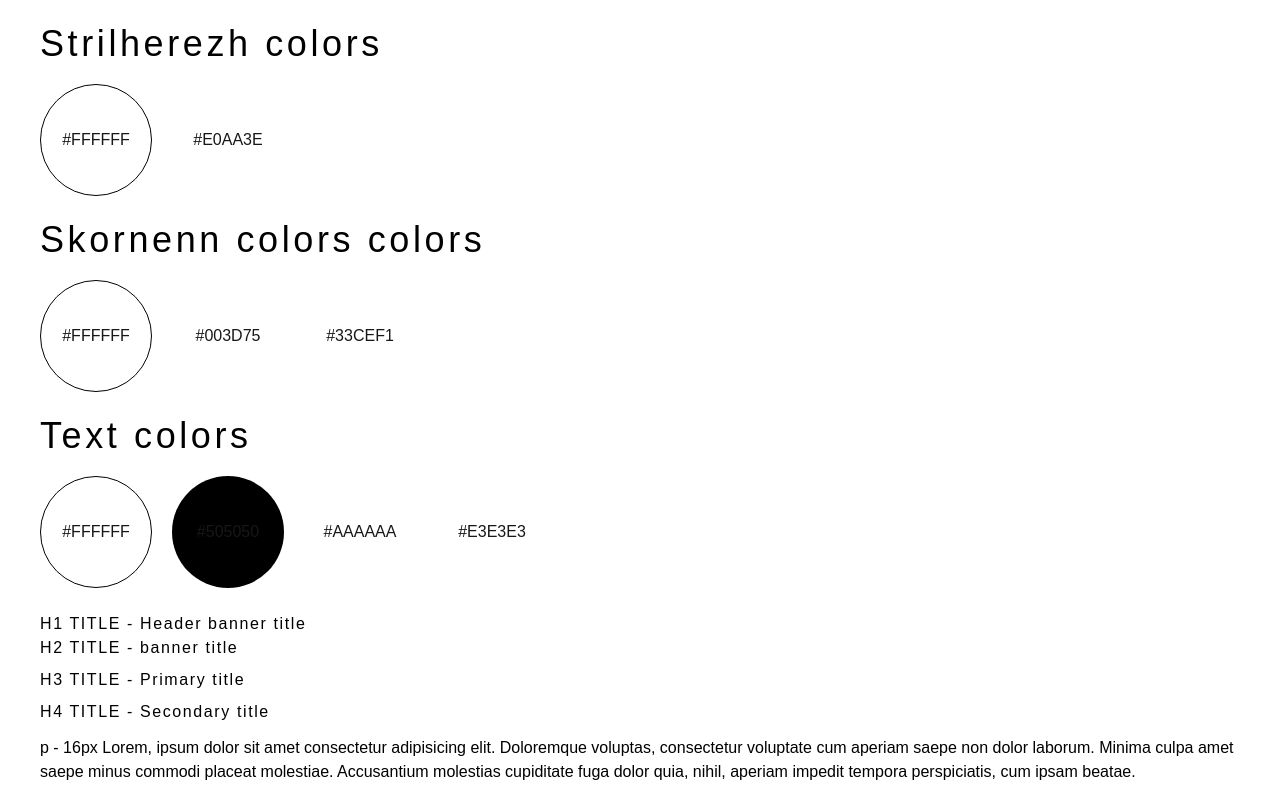
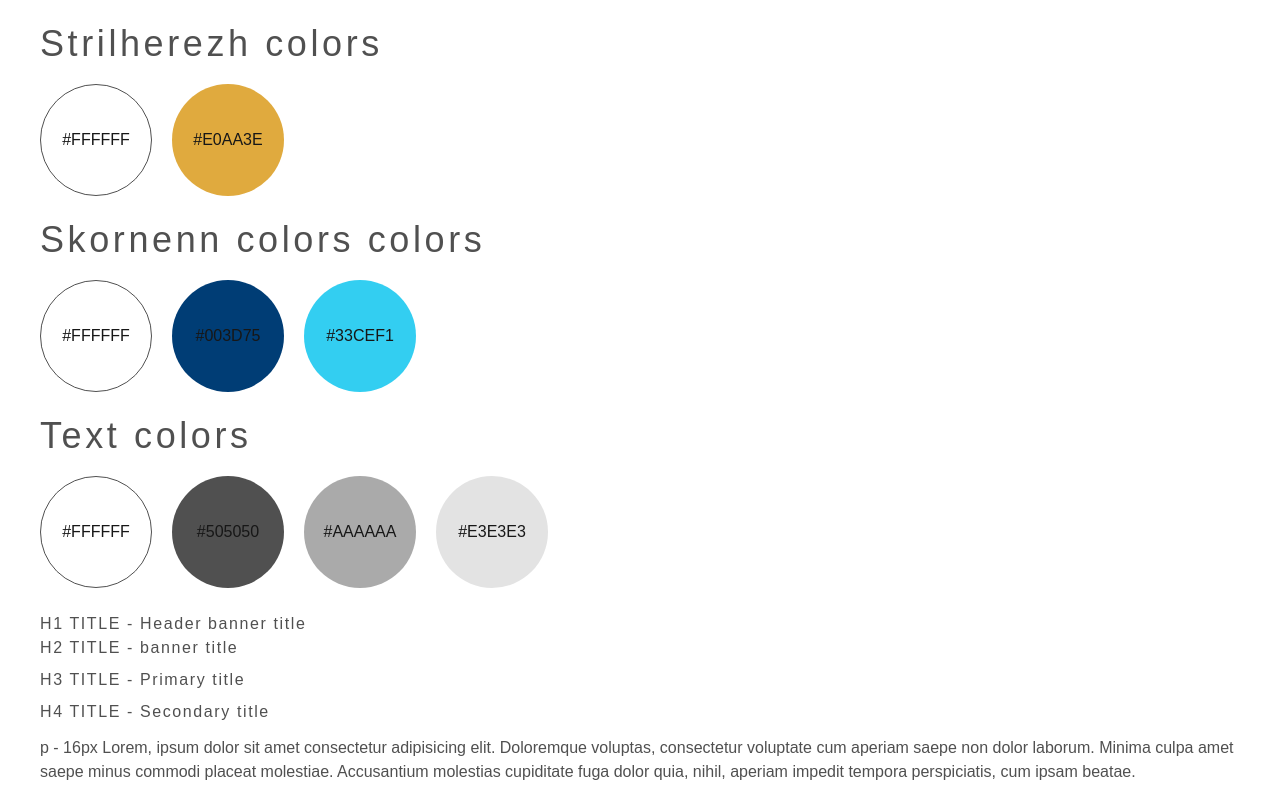
Before and after one commit to BgameB/h2ocean, a Next.js app: page /ui-kit in a window 1280 px wide. Shown: the top 800 px of the page. Built offline with nearby package versions, Linux system fonts and the light colour scheme.

Commit message:
update tailwind.config

```diff
--- a/tailwind.config.ts
+++ b/tailwind.config.ts
@@ -9,8 +9,33 @@ export default {
   theme: {
     extend: {
       colors: {
-        background: "var(--background)",
-        foreground: "var(--foreground)",
+        white: "#ffffff",
+        gold: {
+          DEFAULT: "#E0AA3E",
+        },
+        lightgold: {
+          DEFAULT: "#f5ca5b",
+        },
+        blue: {
+          DEFAULT: "#003D75",
+        },
+        cyan: {
+          DEFAULT: "#33CEF1",
+        },
+        // TEXT
+        black: {
+          DEFAULT: "#505050",
+        },
+        gray: {
+          DEFAULT: "#AAAAAA",
+        },
+        lightgray: {
+          DEFAULT: "#E3E3E3",
+        },
+      },
+      borderRadius: {
+        DEFAULT: "2px",
+        full: "9999px",
       },
     },
   },
```
